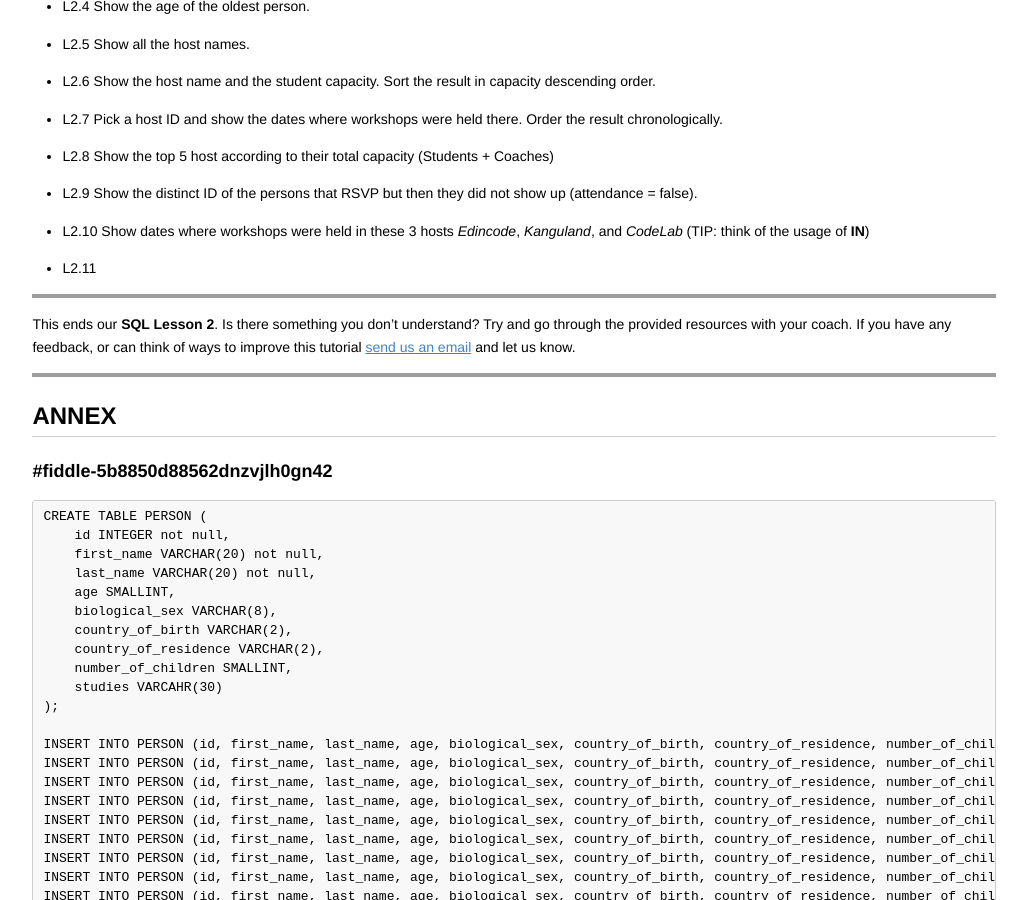
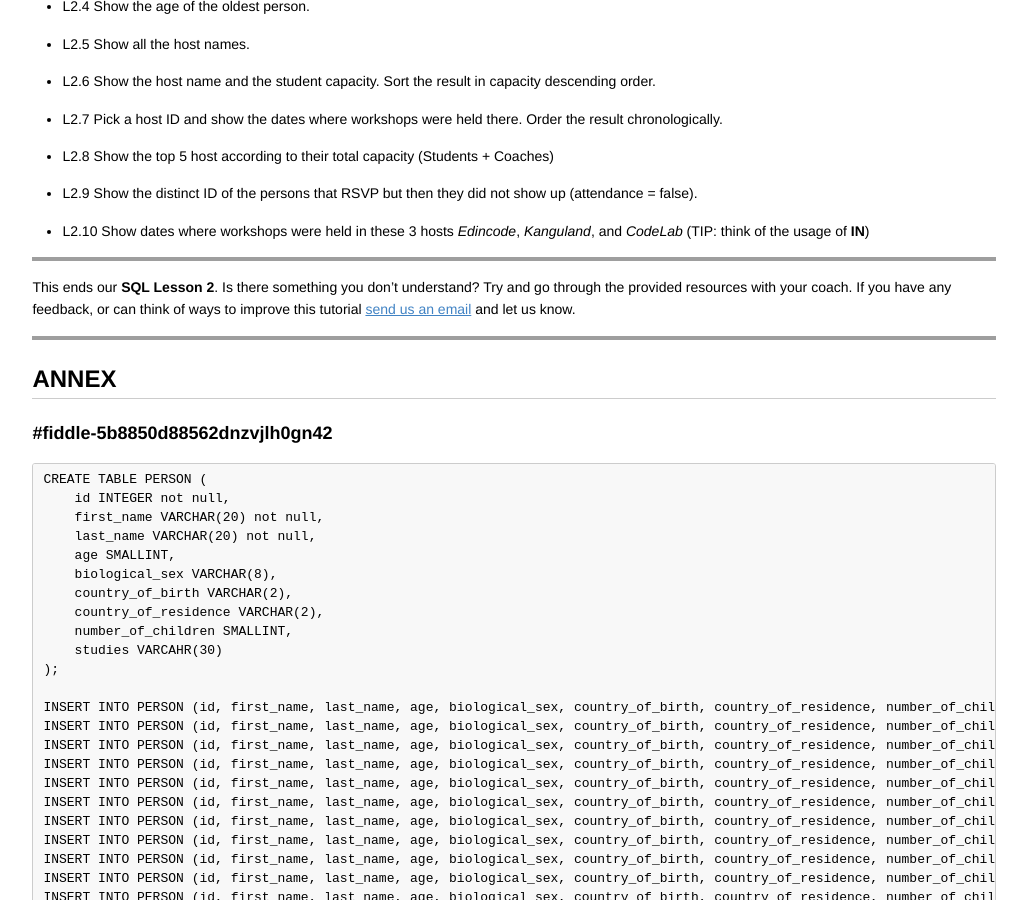
Before and after one commit to codebar/tutorials, a Jekyll site: the page built from sql/lesson2/tutorial.md, in a window 1280 px wide and 900 px high, scrolled down 10950 px, cut to the strip 0-900 px from the top of the window. Shown: the whole strip, without its empty margins (126-1153 px from the left). Built offline with Jekyll 4.4.1, drawn with Linux system fonts in a browser that asks for light colours; grey boxes are pictures that could not be loaded.

Commit message:
Continue lesson 2

```diff
--- a/sql/lesson2/tutorial.md
+++ b/sql/lesson2/tutorial.md
@@ -364,7 +364,6 @@ Open this fiddle that will have the data shown in the tables above already loade
 * L2.8 Show the top 5 host according to their total capacity (Students + Coaches)
 * L2.9 Show the distinct ID of the persons that RSVP but then they did not show up (attendance = false).
 * L2.10 Show dates where workshops were held in these 3 hosts _Edincode_, _Kanguland_, and _CodeLab_ (TIP: think of the usage of **IN**)
-* L2.11
 
 ---
 This ends our **SQL Lesson 2**. Is there something you don't understand? Try and go through the provided resources with your coach. If you have any feedback, or can think of ways to improve this tutorial [send us an email](mailto:feedback@codebar.io) and let us know.
```
